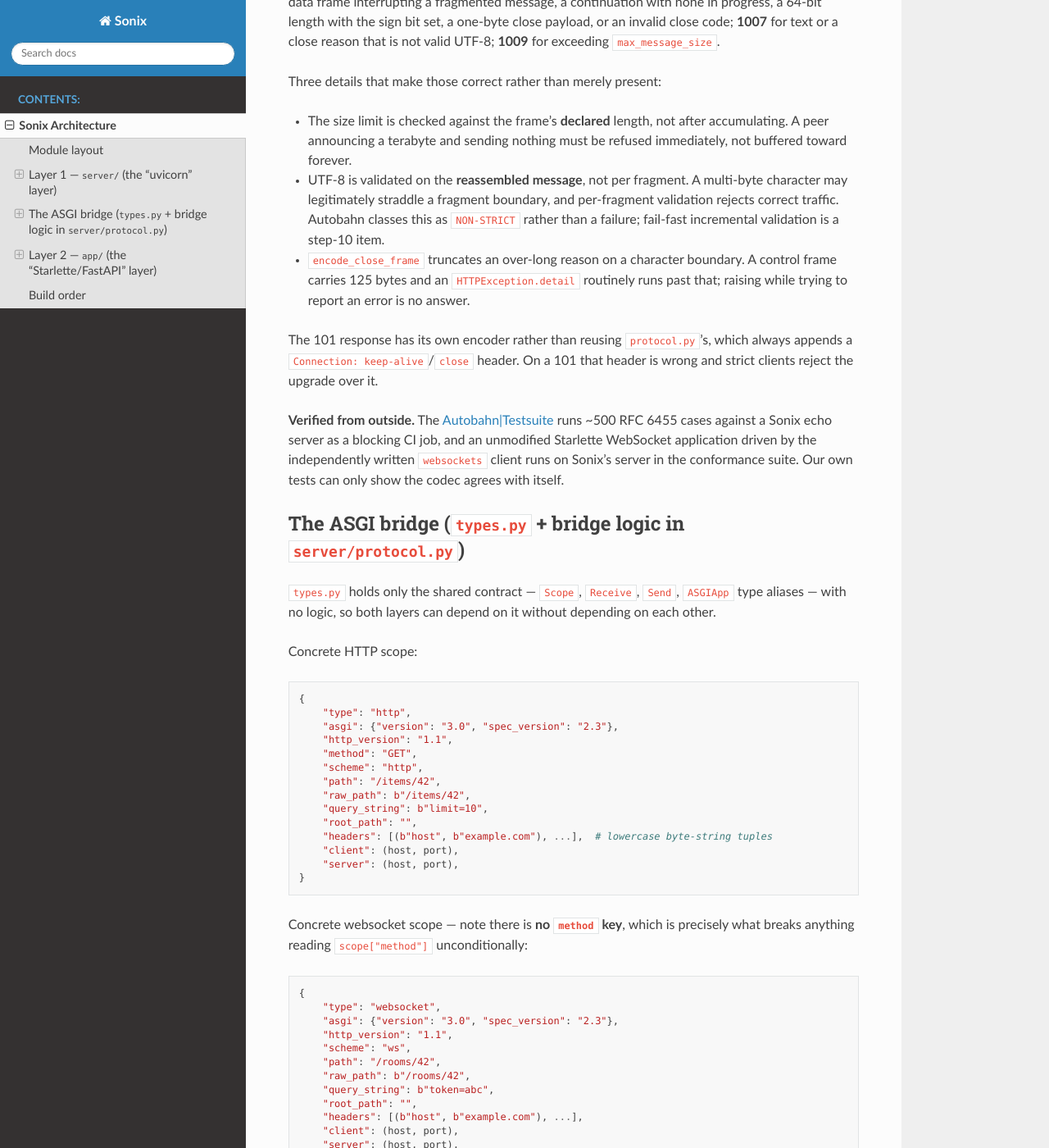
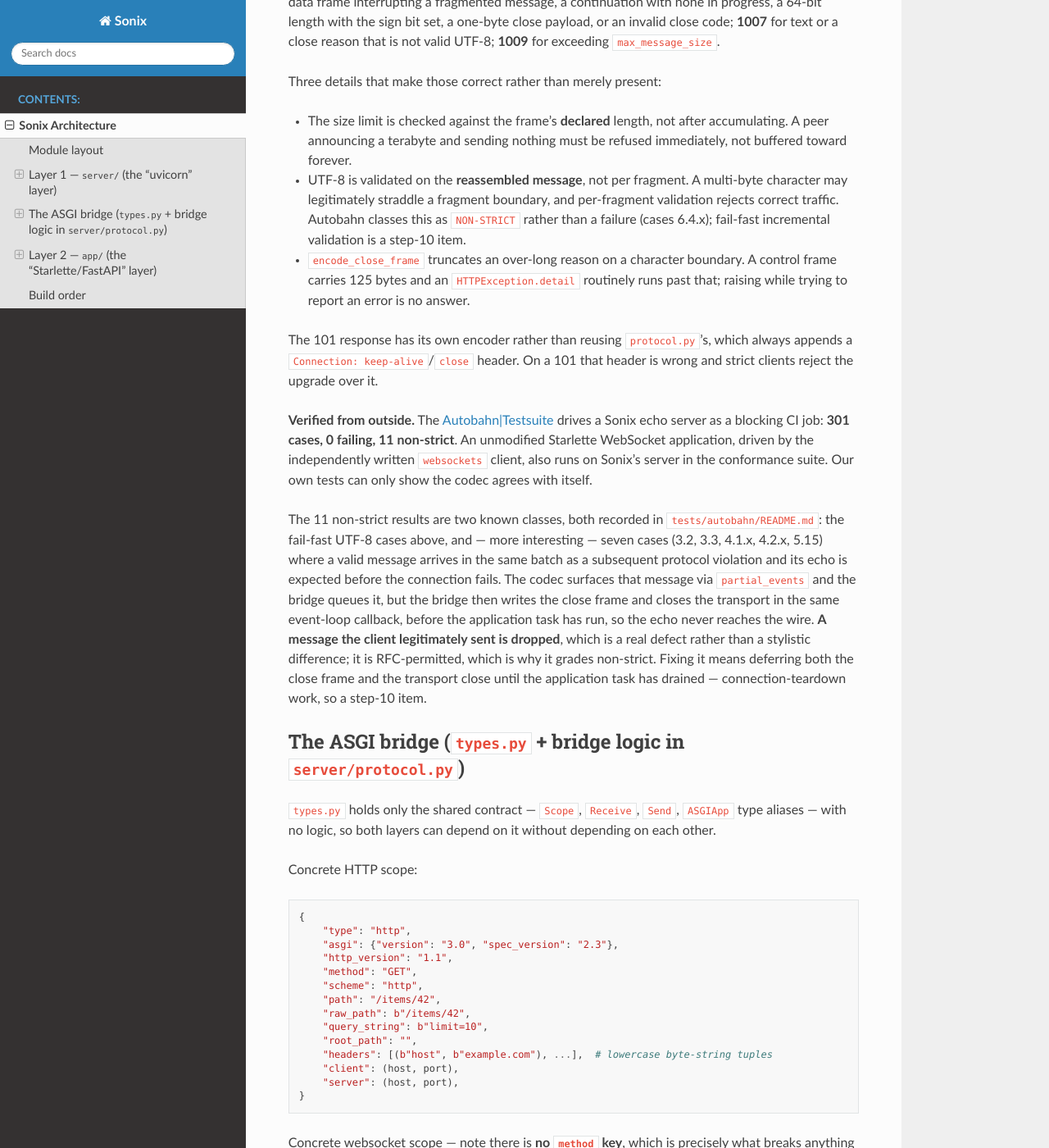
Before and after one commit to Pikaryu729/sonix, a Sphinx documentation site: the page built from docs/architecture.md, in a window 1280 px wide and 1400 px high, scrolled down 8361 px. Shown: the whole window at 82% size. Built offline with Sphinx 7.4.7 and the Read the Docs theme 3.1.0, drawn with Linux system fonts in a browser that asks for light colours; some of the changed text lies outside the part shown.

Commit message:
Record the Autobahn result, and a defect it found
301 cases, 0 failing, 11 non-strict. The suite ran for the first time once CI
itself was fixed, and the previous commit's documentation guessed wrong about
what the non-strict results would be, so this replaces the guess with the
report.

Four of the eleven are the fail-fast UTF-8 cases (6.4.x) that were predicted
and are a deliberate choice.

The other seven -- 3.2, 3.3, 4.1.3, 4.1.4, 4.2.3, 4.2.4 and 5.15 -- are a real
defect, and worth writing down rather than filing under "non-strict, therefore
fine". Each sends a valid message *and then* a protocol violation, and expects
the echo of the valid message before the connection fails. The codec does
surface that message (WebSocketProtocolError.partial_events exists precisely
for this) and the bridge does queue it for the application -- but the bridge
then writes the close frame and closes the transport in the same event-loop
callback, before the application task has had a chance to run. So a message
the client legitimately sent is silently dropped.

RFC 6455 permits failing the connection without draining first, which is why
the suite grades this non-strict rather than failed. Fixing it properly means
deferring both the close frame and the transport close until the application
task drains -- the close frame cannot simply go out early, or it would precede
the echo on the wire. That is connection-teardown work, so it belongs with the
hardening pass rather than being bolted on here, and step 10 now names it.

Co-Authored-By: Claude Opus 5 <noreply@anthropic.com>
Claude-Session: https://claude.ai/code/session_01Na28iLtwUVsEWb4apeP75W

```diff
--- a/docs/architecture.md
+++ b/docs/architecture.md
@@ -256,12 +256,14 @@ Events are `TextMessage`, `BinaryMessage`, `Ping`, `Pong`, `CloseReceived(code,
 Three details that make those correct rather than merely present:
 
 - The size limit is checked against the frame's **declared** length, not after accumulating. A peer announcing a terabyte and sending nothing must be refused immediately, not buffered toward forever.
-- UTF-8 is validated on the **reassembled message**, not per fragment. A multi-byte character may legitimately straddle a fragment boundary, and per-fragment validation rejects correct traffic. Autobahn classes this as `NON-STRICT` rather than a failure; fail-fast incremental validation is a step-10 item.
+- UTF-8 is validated on the **reassembled message**, not per fragment. A multi-byte character may legitimately straddle a fragment boundary, and per-fragment validation rejects correct traffic. Autobahn classes this as `NON-STRICT` rather than a failure (cases 6.4.x); fail-fast incremental validation is a step-10 item.
 - `encode_close_frame` truncates an over-long reason on a character boundary. A control frame carries 125 bytes and an `HTTPException.detail` routinely runs past that; raising while trying to report an error is no answer.
 
 The 101 response has its own encoder rather than reusing `protocol.py`'s, which always appends a `Connection: keep-alive`/`close` header. On a 101 that header is wrong and strict clients reject the upgrade over it.
 
-**Verified from outside.** The [Autobahn|Testsuite](https://github.com/crossbario/autobahn-testsuite) runs ~500 RFC 6455 cases against a Sonix echo server as a blocking CI job, and an unmodified Starlette WebSocket application driven by the independently written `websockets` client runs on Sonix's server in the conformance suite. Our own tests can only show the codec agrees with itself.
+**Verified from outside.** The [Autobahn|Testsuite](https://github.com/crossbario/autobahn-testsuite) drives a Sonix echo server as a blocking CI job: **301 cases, 0 failing, 11 non-strict**. An unmodified Starlette WebSocket application, driven by the independently written `websockets` client, also runs on Sonix's server in the conformance suite. Our own tests can only show the codec agrees with itself.
+
+The 11 non-strict results are two known classes, both recorded in `tests/autobahn/README.md`: the fail-fast UTF-8 cases above, and — more interesting — seven cases (3.2, 3.3, 4.1.x, 4.2.x, 5.15) where a valid message arrives in the same batch as a subsequent protocol violation and its echo is expected before the connection fails. The codec surfaces that message via `partial_events` and the bridge queues it, but the bridge then writes the close frame and closes the transport in the same event-loop callback, before the application task has run, so the echo never reaches the wire. **A message the client legitimately sent is dropped**, which is a real defect rather than a stylistic difference; it is RFC-permitted, which is why it grades non-strict. Fixing it means deferring both the close frame and the transport close until the application task has drained — connection-teardown work, so a step-10 item.
 
 ## The ASGI bridge (`types.py` + bridge logic in `server/protocol.py`)
 
@@ -516,7 +518,7 @@ The build order is chosen so that each step is independently testable or demoabl
 7. ✅ **`app/middleware.py`** (with `ExceptionMiddleware` and `app/exceptions.py`) — onion composition tested against fake inner apps. **Swapped with DI from this document's original order.** DI's failure modes — a missing query parameter becoming a 422, a dependency callable raising — have nowhere to go without an exception layer, so building DI first would mean building it against a hole. `app/lifespan.py` landed alongside, since both required `Sonix.__call__` to switch on `scope["type"]` rather than delegate blindly.
 8. ✅ **`app/di.py`** — signature inspection, plan-building, and caching, unit-tested with fake handlers and scopes, then wired into dispatch. Two additions beyond the original design: generator (`yield`) dependencies with an `AsyncExitStack`, without which `Depends(get_db)` is a demo rather than a usable feature; and precomputed fast-path flags on the plan, without which step 10's benchmark would have measured an `AsyncExitStack` allocated per request for handlers that need none.
 9. ✅ **`server/websockets.py`** + **`app/websockets.py`** — handshake and frame codec unit-tested purely on bytes (like the HTTP parser), then wired into `protocol.py`'s upgrade path and `applications.py`'s `@app.websocket`. Three things arrived beyond the original sketch, each because leaving it out would have been a bug rather than a simplification: a terminal `UPGRADED` state in the parser, which turned out to close a smuggling hole; active close-with-1001 on shutdown, because a websocket is never idle and would otherwise burn the whole drain deadline; and `require_mask`/`mask=` on the codec, which makes it usable as a client and so lets the tests drive it from both ends.
-10. ⬜ **Hardening pass** — a re-armable keep-alive/idle timeout (the current one covers only the first request head, and must stay conditional on the connection still being in HTTP mode), `set_write_buffer_limits()`, `Date`/`Server` response headers, a `wrk` benchmark against FastAPI+uvicorn, and a pass of the findings through code review and security review against the real, now-existing code. Carried here from step 9: fail-fast incremental UTF-8 validation (the Autobahn `NON-STRICT` cases), `permessage-deflate` (an explicit non-goal, not a gap), and the O(n) buffer front-deletion both parsers share.
+10. ⬜ **Hardening pass** — a re-armable keep-alive/idle timeout (the current one covers only the first request head, and must stay conditional on the connection still being in HTTP mode), `set_write_buffer_limits()`, `Date`/`Server` response headers, a `wrk` benchmark against FastAPI+uvicorn, and a pass of the findings through code review and security review against the real, now-existing code. Carried here from step 9: fail-fast incremental UTF-8 validation, deferring a websocket close until the application task has drained (together these are the 11 Autobahn `NON-STRICT` cases), `permessage-deflate` (an explicit non-goal, not a gap), and the O(n) buffer front-deletion both parsers share.
 
 This yields two concrete demoable milestones along the way — step 3's raw HTTP round trip and step 6's first real `@app.get` — instead of one big-bang integration at the very end. Both have now landed: `uv run sonix` serves a demo app with `@app.get("/")` and `@app.get("/items/{item_id:int}")` over a real socket.
 
```
Also changed, not shown: README.md (+5 -3 lines), 1 other file.
